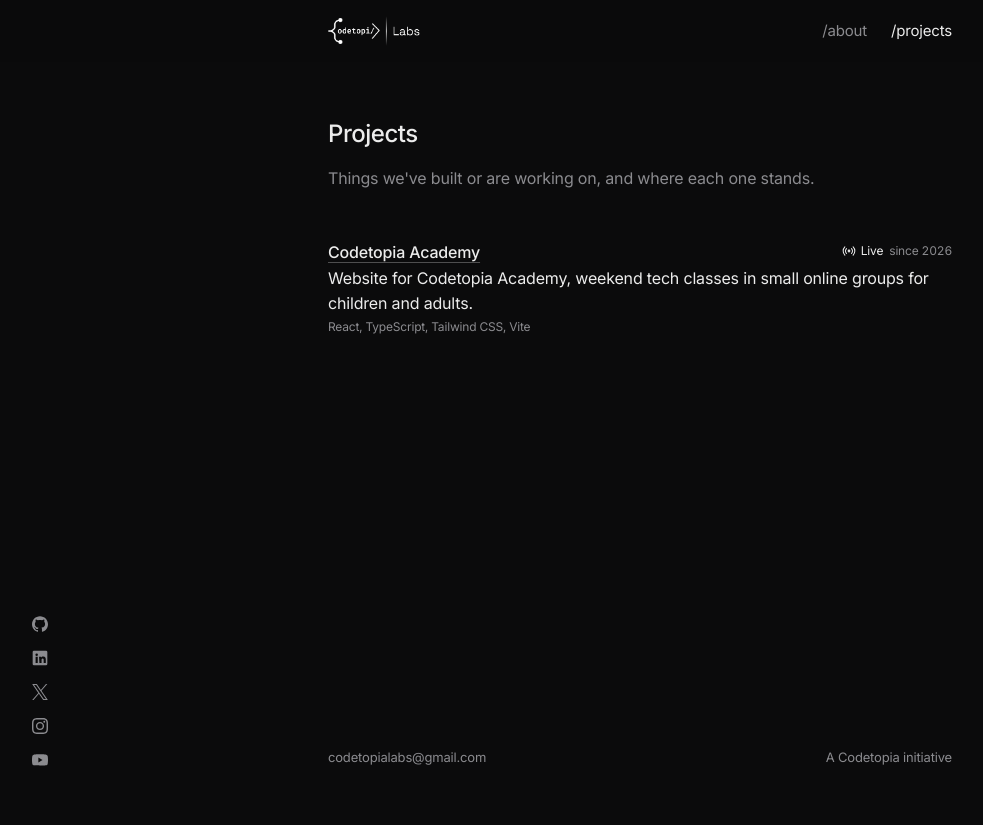
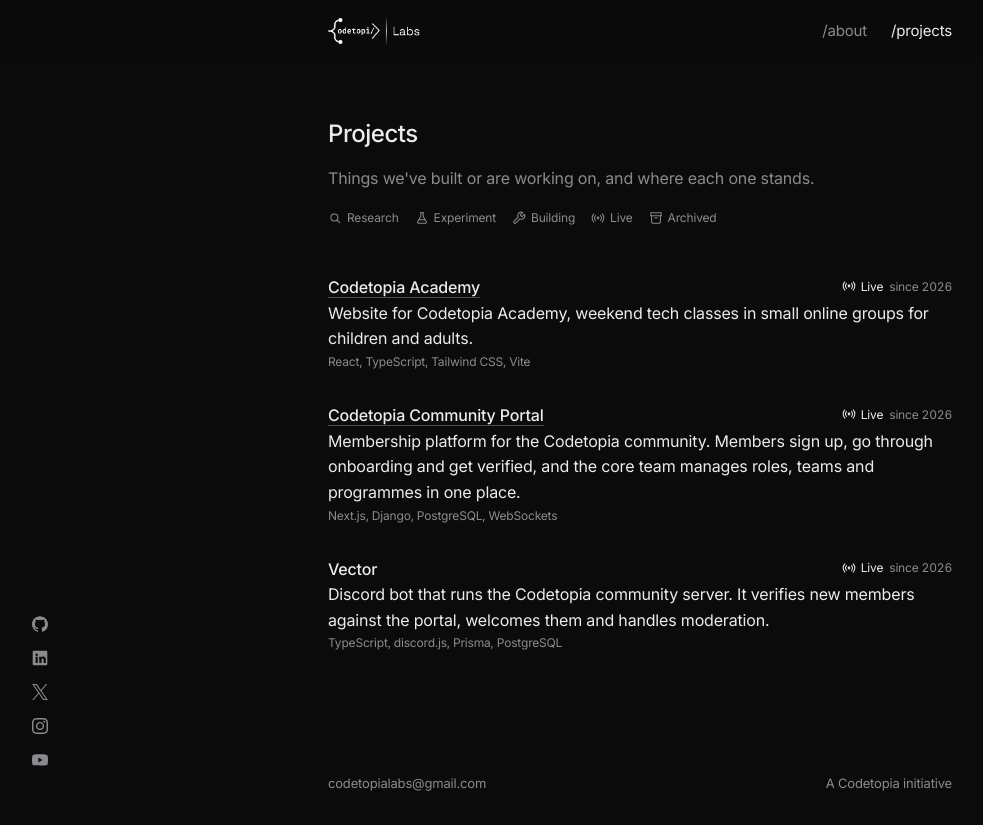
Before and after one commit to codetopialabs/labs, a React (Vite) app: page /projects in a window 1280 px wide. Shown: the whole page, without its empty margins (0-983 px from the left). Before the commit the page ends 800 px from the top, so only its background shows below. Built offline with nearby package versions, Linux system fonts and the light colour scheme.

Commit message:
Add Community Portal and Vector to projects

```diff
--- a/src/data/projects.ts
+++ b/src/data/projects.ts
@@ -25,6 +25,7 @@
   url?: string
 }
 
+// Newest first.
 export const projects: Project[] = [
   {
     name: 'Codetopia Academy',
@@ -36,6 +37,25 @@
     added: '2026-10-11',
     url: 'https://academy.codetopia.org',
   },
+  {
+    name: 'Codetopia Community Portal',
+    status: 'live',
+    description:
+      'Membership platform for the Codetopia community. Members sign up, go through onboarding and get verified, and the core team manages roles, teams and programmes in one place.',
+    tags: ['Next.js', 'Django', 'PostgreSQL', 'WebSockets'],
+    year: '2026',
+    added: '2026-04-16',
+    url: 'https://portal.community.codetopia.org',
+  },
+  {
+    name: 'Vector',
+    status: 'live',
+    description:
+      'Discord bot that runs the Codetopia community server. It verifies new members against the portal, welcomes them and handles moderation.',
+    tags: ['TypeScript', 'discord.js', 'Prisma', 'PostgreSQL'],
+    year: '2026',
+    added: '2026-04-01',
+  },
 ]
 
 export const email = 'codetopialabs@gmail.com'
```
